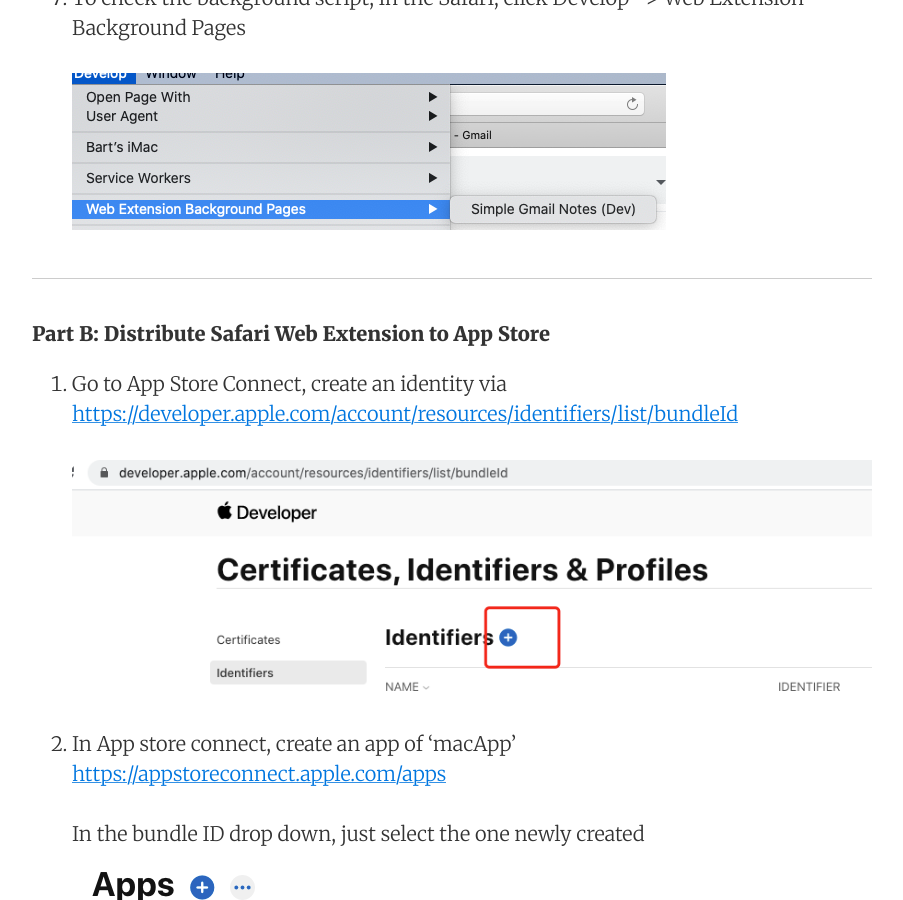
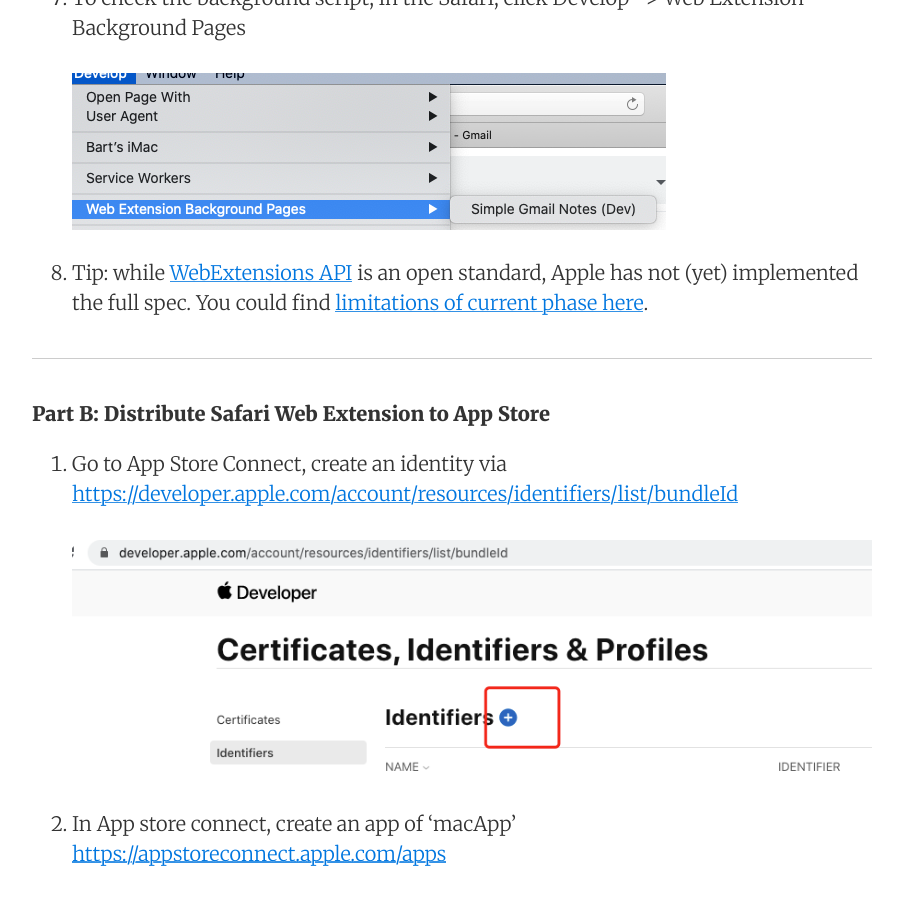
Before and after one commit to bartsolutions/bartsolutions.github.io, a Jekyll site: the page built from _posts/2020-11-20-safari-extension.md, in a window 1280 px wide and 900 px high, scrolled down 4293 px. Shown: the whole window, without its empty margins (188-1091 px from the left). Built offline with Jekyll 4.4.1, drawn with Linux system fonts in a browser that asks for light colours; nearby versions of some CDN libraries; part of the change alters nothing that is shown; some of the changed text lies outside the part shown.

```diff
--- a/_posts/2020-11-20-safari-extension.md
+++ b/_posts/2020-11-20-safari-extension.md
@@ -4,7 +4,7 @@ title: Convert a Chrome Extension to Safari Web Extension
 summary: A step by step guide to convert a Chrome extension to a Safari web extension, and upload to Mac App Store
 ---
 
-Last Update: 2020-12-05
+Last Update: 2021-01-12
 
 **Part A: Safari Web Extension Development**
 
@@ -51,6 +51,8 @@ Here we use [Simple Gmail Notes](https://www.bart.com.hk/simple-gmail-notes/) ([
 7. To check the background script, in the Safari, click Develop -> Web Extension Background Pages\
  \
  ![](/images/safari-extension/1_Q-PT2K0Syj9RgapsyptoNA.png)
+
+8. Tip: while [WebExtensions API](https://developer.mozilla.org/en-US/docs/Mozilla/Add-ons/WebExtensions/API) is an open standard, Apple has not (yet) implemented the full spec. You could find [limitations of current phase here](https://developer.apple.com/documentation/safariservices/safari_web_extensions/assessing_your_safari_web_extension_s_browser_compatibility).
 
 <hr/>
 **Part B: Distribute Safari Web Extension to App Store**
```
